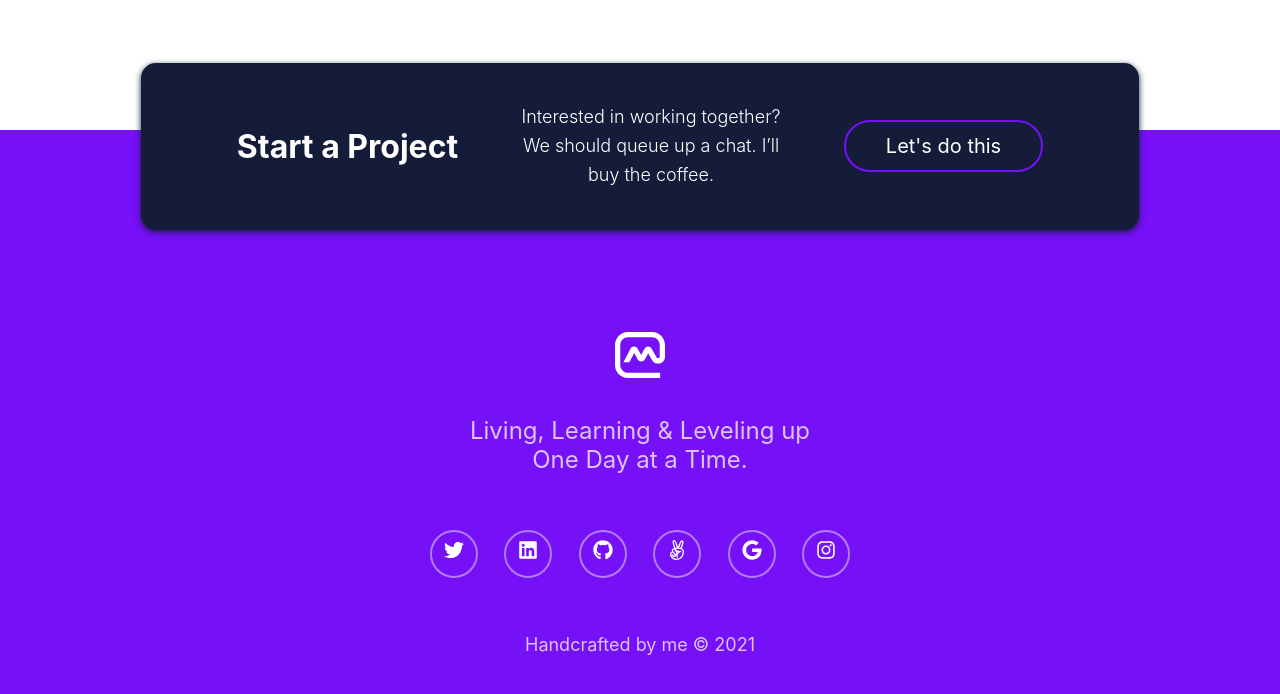
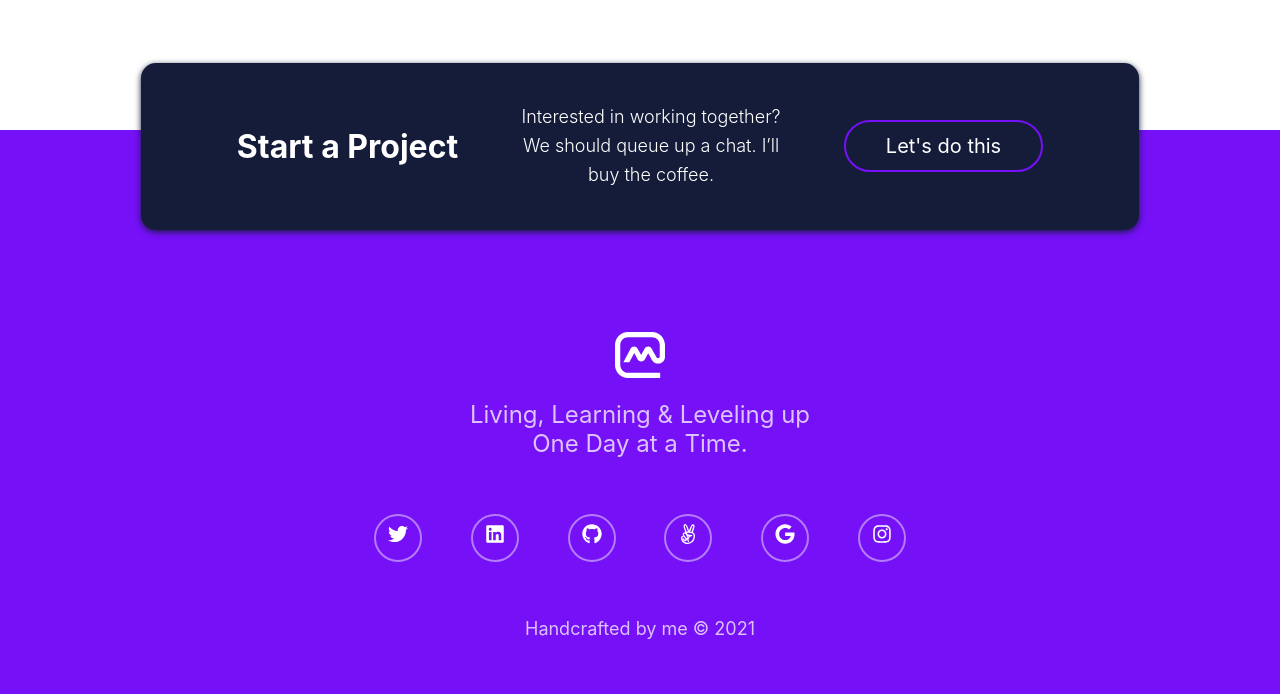
Before and after one commit to ChandraRoy4214/personal-portfolio, a React (Create React App) app: page /about in a window 1280 px wide. Shown: the part 1880-2574 px from the top of the page. Built offline with nearby package versions, Linux system fonts and the light colour scheme.

Commit message:
cleared some bugs

```diff
--- a/src/components/About.js
+++ b/src/components/About.js
@@ -86,19 +86,19 @@ const Wrapper = styled.section`
             border:0.5px solid rgba(0,0,0,0.2);
         }
          .skill{
-            min-width: 387px;
+            /* min-width: 387px; */
         }
         p{
             font-size: 16px;
             font-weight: 400;
             color: var(--title-clr);
             line-height: 2;
-            width: 82%;
+            width: 85%;
             margin: 0 auto;
         }
         article{
-            padding: 20px;
-            width: 33.333%;
+            padding: 1rem;
+            max-width: 387px;
             color: var(--title-clr);
             height: 420px;
             border-right: 0.5px solid rgba(0,0,0,0.2);
@@ -176,6 +176,19 @@ const Wrapper = styled.section`
         }
     }
 
+    @media (max-width: 485px){
+        .skills{
+            /* background-color: limegreen; */
+        }
+        .skill{
+            /* background-color: red; */
+            width: 90vw;
+            height: auto;
+            p{
+                width: 95%;
+            }
+        }
+    }
 
 `
 
--- a/src/components/Certificate.js
+++ b/src/components/Certificate.js
@@ -19,8 +19,8 @@ const Wrapper = styled.div`
         width: 100%;
         display :block;
         border-radius: 15px;
-        width: 373px;
-        height: 250px;
+        height: auto;
+        max-height: 250px;
         object-fit: cover;
         border:0.5px solid rgba(0,0,0,0.2);
     }
@@ -28,7 +28,7 @@ const Wrapper = styled.div`
         box-shadow: 1px 1px 5px rgba(0,0,0,0.2);
     }
     .container{
-        height: 275px;
+        max-height: 275px;
     }
 
     &:hover{
--- a/src/components/Certificates.js
+++ b/src/components/Certificates.js
@@ -38,8 +38,8 @@ const Wrapper = styled.section`
             font-weight: 700;
         }
         h2{
-            margin-top: 0.9rem;
-            margin-bottom: 5rem;
+            max-width: 80vw;
+            margin: 1rem auto 5rem auto;
             font-weight: 450;
             font-size: 18px;
         }
@@ -86,8 +86,14 @@ const Wrapper = styled.section`
         }
 
     }
+    @media (min-width: 250px){
+        min-width: 100%;
+        margin-top: 95rem;
+
+    }
     @media (min-width: 350px){
         margin-top: 85rem;
+
     }
     @media (min-width: 650px){
         margin-top: 80rem;
--- a/src/components/Footer.js
+++ b/src/components/Footer.js
@@ -11,9 +11,11 @@ const Footer = () => {
                 <h1>Living, Learning & Leveling up</h1>
             <h1>One Day at a Time.</h1>
             </div>
-            <div className = "social-icons">
-                <Icons/>
-            </div>
+            <section className = "social-icons">
+                <div className = "xyz" >
+                    <Icons/>
+                </div>
+            </section>
             <p>Handcrafted by me &copy; <span>{new Date().getFullYear()}</span> </p>
         </Wrapper>
     )
@@ -25,11 +27,12 @@ const Wrapper = styled.footer`
     height: 84vh;
     min-height: 32rem;
     width: 100%;
+
     text-align: center;
     color: rgba(255, 255, 255, 0.75);
     img{
         margin-top: 12.5rem;
-        margin-bottom: -2rem;
+        margin-bottom: -3rem;
         color: white;
         width: 50px;
         height: 50px;
@@ -41,9 +44,29 @@ const Wrapper = styled.footer`
     p{
         font-weight: 400;
         font-size: 18px;
+        max-width: 95%;
+        margin: 0 auto;
+    }
+    .xyz{
+        margin: 0 auto;
+        width: 75%;
+        height: 100%;
+    }
+    @media (max-width: 342px){
+        p{
+            font-size: 15px;
+            max-width: 90%;
+        }
+    }
+    @media (min-width: 418px){
+        .xyz{
+            width: 100%;
+        }
     }
     .social-icons{
-        width: 420px;
+        max-width: 532px;
+        width: 75vw;
+        height: auto;
         margin: 3.5rem auto;
         text-align : center;
     }
--- a/src/components/FooterTop.js
+++ b/src/components/FooterTop.js
@@ -89,6 +89,14 @@ const Wrapper = styled.div`
     @media (min-width: 1410px){
         margin-top: 52rem;
     }
+    @media (max-width: 432px){
+        a{
+            padding: 0.5rem 2rem;
+        }
+    }
+    @media (max-width: 360px){
+        margin-top: 153rem
+    };
 
 `
 
--- a/src/components/Hero.js
+++ b/src/components/Hero.js
@@ -60,6 +60,23 @@ const Wrapper = styled.section `
             margin-bottom: -2.5rem;
         }
     }
+    @media (max-width: 632px){
+        height: auto;
+        .hero-head{
+            margin: -3rem 1rem -5rem 1rem ;
+
+            img{
+                width: 80%;
+                max-width: 210;
+                max-height: 180px;
+                height: 80%;
+                max-width: 100%;
+            }
+        }
+        .hero-foot{
+            margin-bottom: -4.5rem;
+        }
+    }
 `
 
 
--- a/src/components/Icons.js
+++ b/src/components/Icons.js
@@ -19,8 +19,9 @@ const Wrapper = styled.div`
     display: flex;
     flex-wrap: wrap;
     justify-content: space-between;
-    margin: 0 auto;
+    gap: 0.5rem;
     span{
+        margin: 0 auto;
         color: white;
         display : inline-block;
         border: 2px solid rgba(255, 255, 255, 0.45);
@@ -35,6 +36,9 @@ const Wrapper = styled.div`
         background-color: white;
         transition: all ease 1s;
     }
+    a{
+        display: block;
+    }
 `
 
 export default Icons
```
